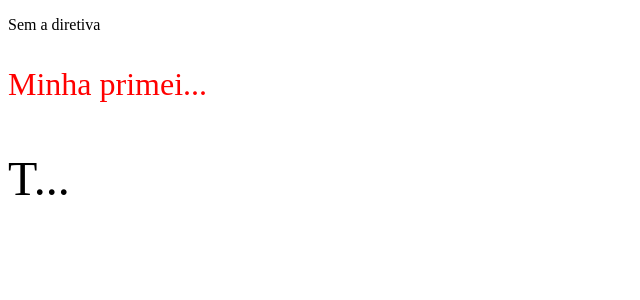
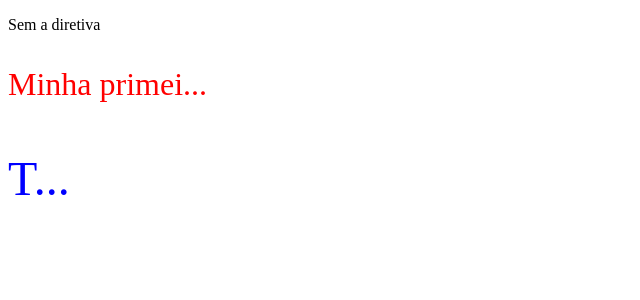
Before and after one commit to antoniotnn/diretivas, a Vue app: page / in a window 1280 px wide. Shown: the top 300 px of the page, without its empty margins (0-640 px from the left). Built offline with nearby package versions, Linux system fonts and the light colour scheme.

Commit message:
197. Binding de valores da diretiva com atributos da instância do componente

```diff
--- a/src/App.vue
+++ b/src/App.vue
@@ -2,13 +2,16 @@
   <div>
     <p>Sem a diretiva</p>
     <p v-texto="{ cor: 'red', tamanhoFonte: '200%', totalCaracteres: 15 }">Minha primeira diretiva customizada</p> <!-- ao passar valor para a diretiva, se for string, respeitar o uso de aspas externas, por exemplo "'Exemplo'", poi caso seja passado assim "Exemplo", será entendido pelo Vue que estamos passando um valor para um atributo da instância do Componente -->
-    <p v-texto="{ color: 'blue', tamanhoFonte: '300%', totalCaracteres: 4 }">Teste</p>
+    <p v-texto="configuracaoTexto">Teste</p>
   </div>
 </template>
 
 <script>
 
 export default {
+  data: () => ({
+    configuracaoTexto: { cor: 'blue', tamanhoFonte: '300%', totalCaracteres: 4 }
+  }),
   name: 'App',
 
 }
```
